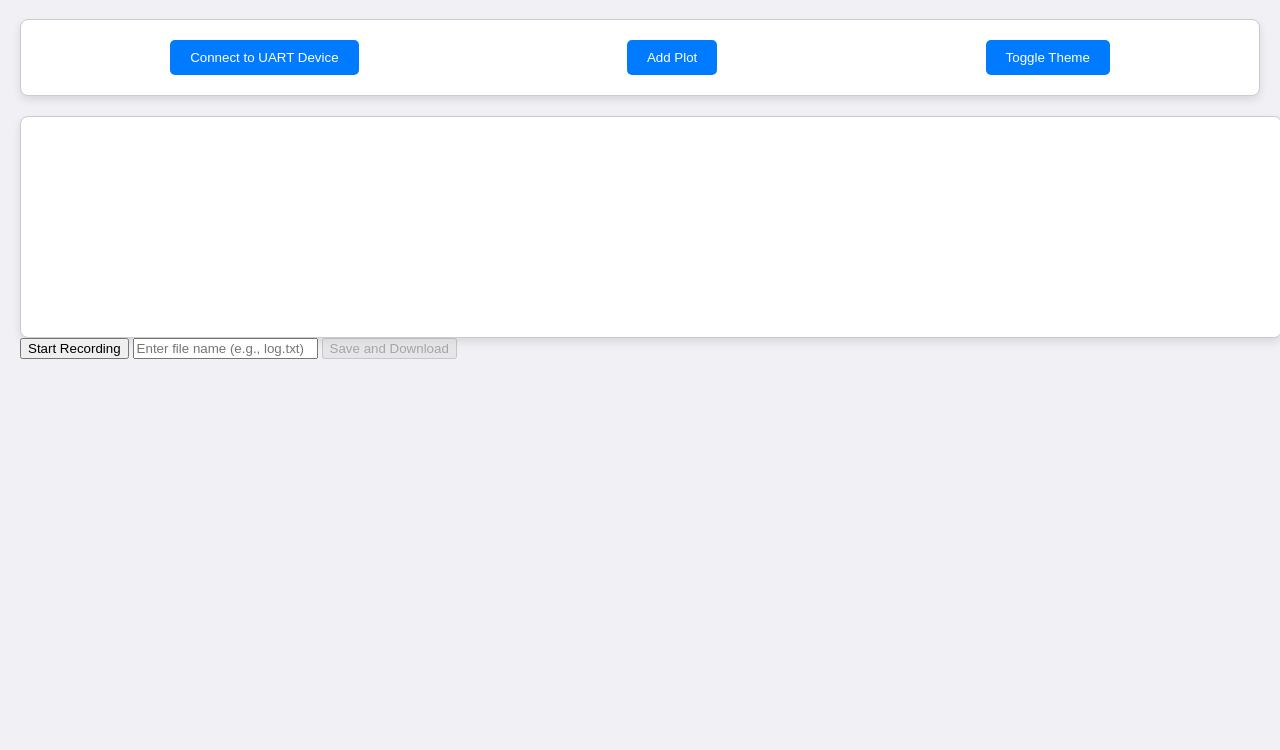
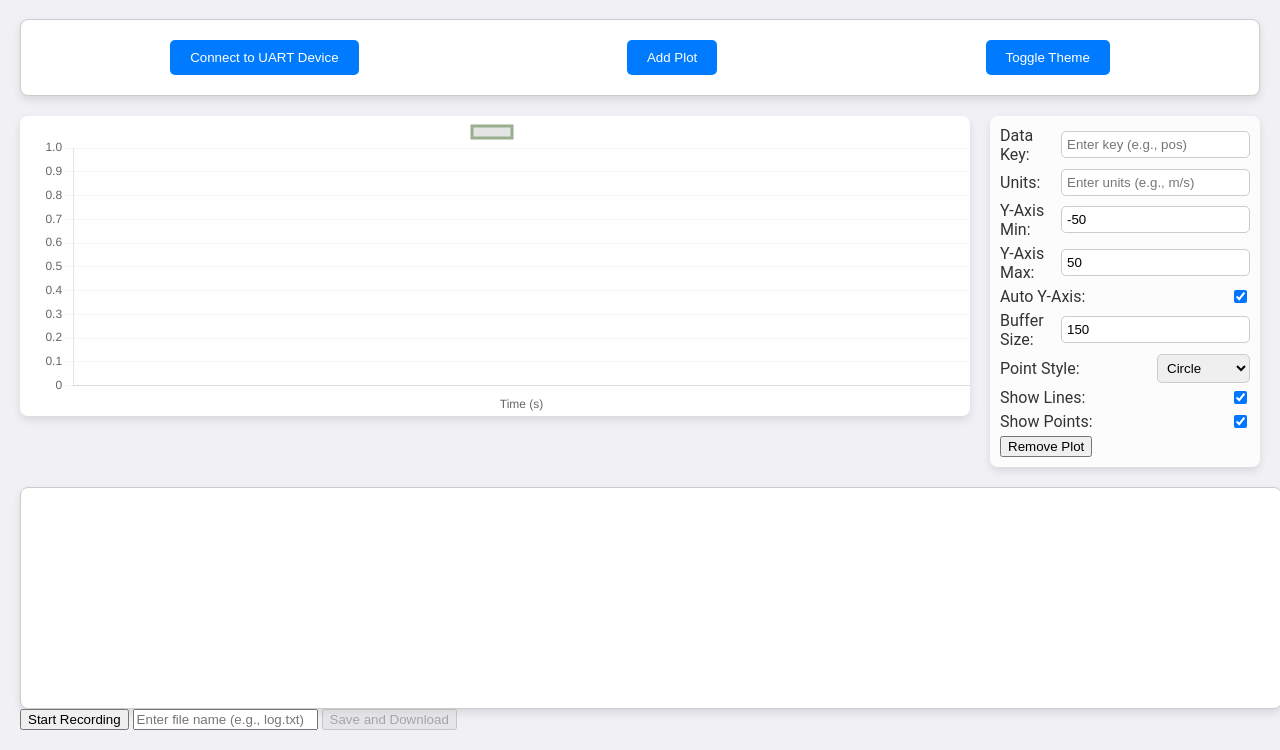
Before and after one commit to egeozgul/live-uart, a plain HTML site: page index.html in a window 1280 px wide. Shown: the part 62-812 px from the top of the page. Drawn offline with nearby package versions, Linux system fonts and the light colour scheme.

Commit message:
Update index.html

```diff
--- a/index.html
+++ b/index.html
@@ -204,7 +204,8 @@ function updateSaveButtonState() {
 
         themeToggleButton.addEventListener('click', toggleTheme);
 
-        function createChart() {
+        function createChart()
+		{
             const id = `chart-${chartId++}`;
 
             const container = document.createElement('div');
@@ -305,6 +306,7 @@ function updateSaveButtonState() {
 
             chartMap.set(id, chart);
         }
+        createChart();
 
         function removePlot(id) {
             const container = document.getElementById(id);
```
